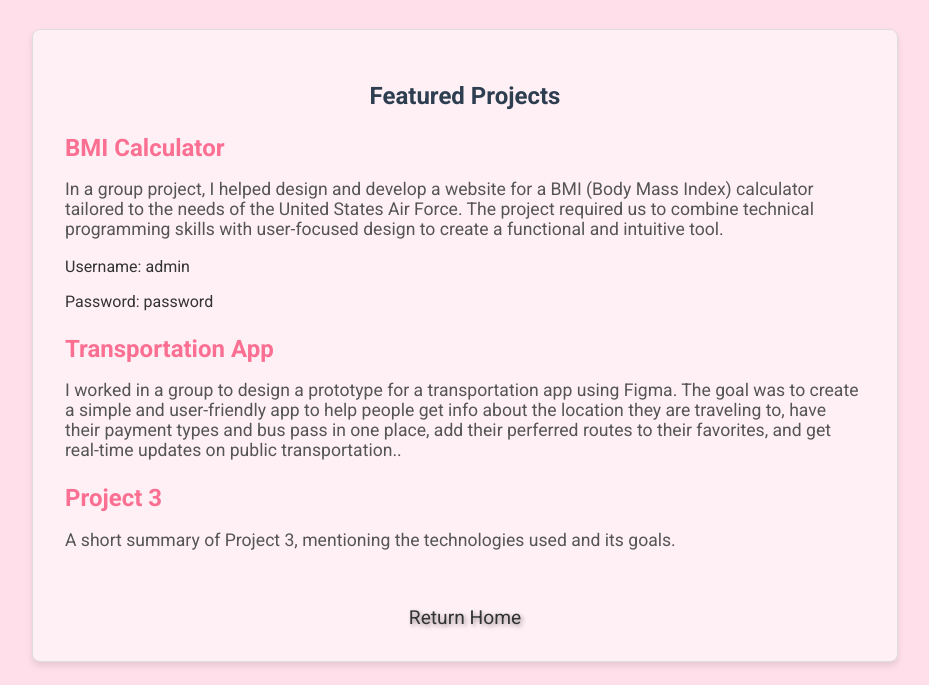
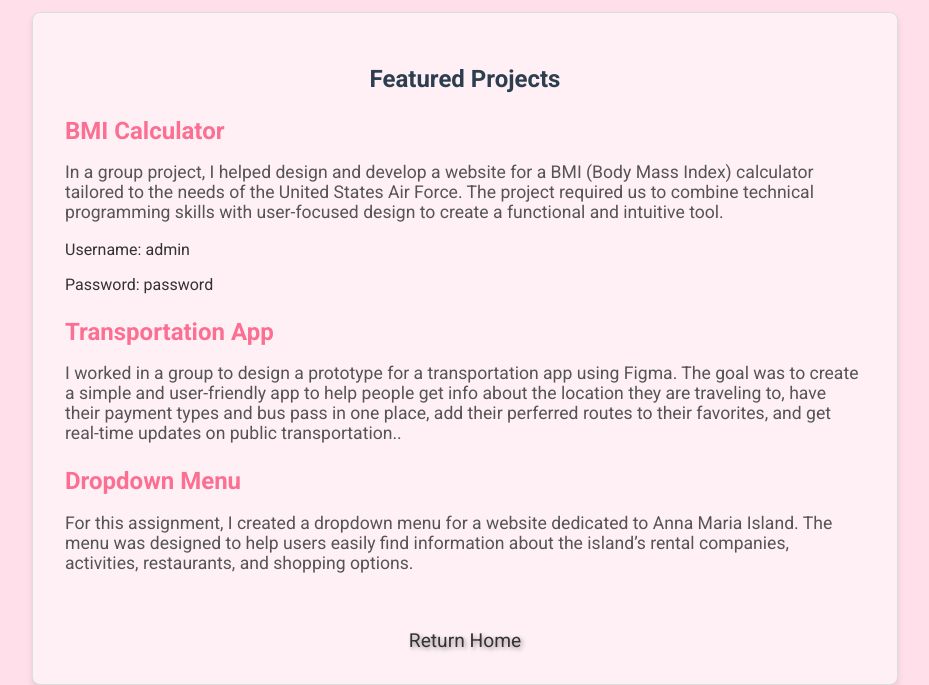
Before and after one commit to hannahcahill55/website, a plain HTML site: page projects.html in a window 1280 px wide. Shown: the part 121-806 px from the top of the page, without its empty margins (175-1104 px from the left). Drawn offline with Linux system fonts and the light colour scheme.

Commit message:
Update projects.html

```diff
--- a/projects.html
+++ b/projects.html
@@ -102,9 +102,9 @@
 
         <div class="project">
             <h3 class="project-title">
-                <a href="https://github.com/your-repo/project-3" target="_blank">Project 3</a>
+                <a href="file:///Volumes/NO%20NAME/Hannah's%20HW%20/dropdownmenu%20(2).html#" target="_blank">Dropdown Menu</a>
             </h3>
-            <p class="project-description">A short summary of Project 3, mentioning the technologies used and its goals.</p>
+            <p class="project-description">For this assignment, I created a dropdown menu for a website dedicated to Anna Maria Island. The menu was designed to help users easily find information about the island’s rental companies, activities, restaurants, and shopping options.</p>
         </div>
 
         <div class="return">
```
